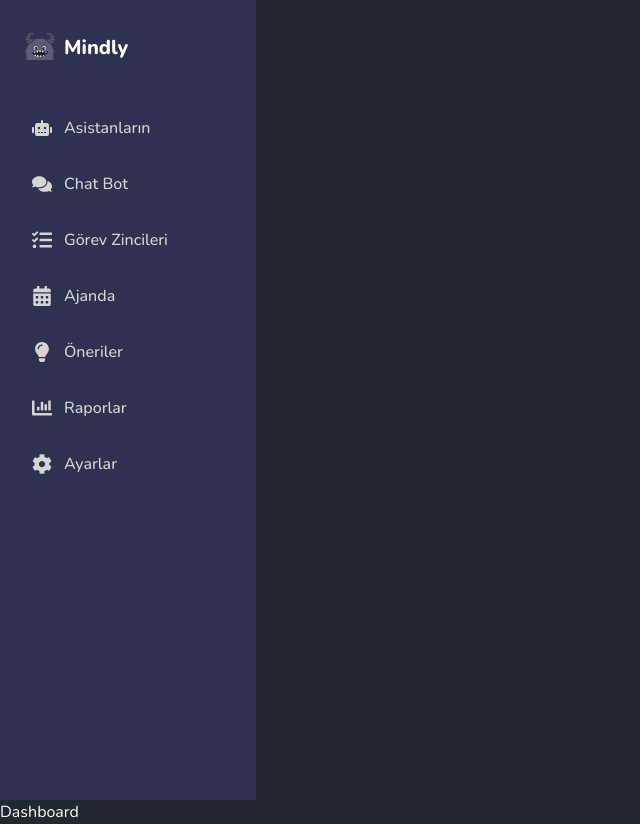
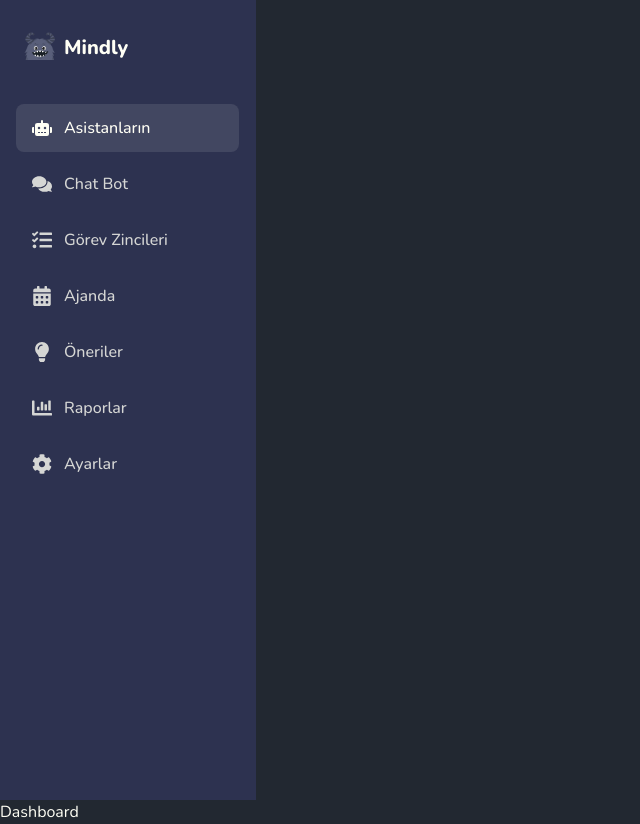
Before and after one commit to poyrazavsever/mindly, a Next.js app: page /dashboard in a window 1280 px wide. Shown: the whole page, without its empty margins (0-640 px from the left). Built offline with nearby package versions, Linux system fonts and the light colour scheme; no server answers.

Commit message:
feat: added active class with classnames

```diff
--- a/components/layout/sidebar.tsx
+++ b/components/layout/sidebar.tsx
@@ -1,5 +1,7 @@
 import React from 'react'
+import { useRouter } from 'next/router'
 import { FaRobot, FaComments, FaTasks, FaCalendarAlt, FaLightbulb, FaChartBar, FaCog } from 'react-icons/fa'
+import classNames from 'classnames'
 
 const sidebarLinks = [
   {
@@ -40,6 +42,8 @@ const sidebarLinks = [
 ]
 
 const Sidebar = () => {
+  const router = useRouter()
+
   return (
     <aside className="h-screen w-64 bg-secondary flex flex-col py-8 px-4 border-r border-secondary/40">
       {/* Logo */}
@@ -53,7 +57,12 @@ const Sidebar = () => {
           <a
             key={link.href}
             href={link.href}
-            className="flex items-center gap-3 px-4 py-3 rounded-lg text-primary/80 hover:bg-primary/10 hover:text-primary transition-colors font-medium"
+            className={classNames(
+              "flex items-center gap-3 px-4 py-3 rounded-lg font-medium transition-colors",
+              router.pathname === link.href
+                ? "bg-primary/10 text-primary"
+                : "text-primary/80 hover:bg-primary/10 hover:text-primary"
+            )}
           >
             {link.icon}
             <span>{link.label}</span>
--- a/package.json
+++ b/package.json
@@ -10,6 +10,7 @@
   },
   "dependencies": {
     "@supabase/supabase-js": "^2.50.0",
+    "classnames": "^2.5.1",
     "next": "15.3.3",
     "pnpm": "^10.12.1",
     "react": "^19.0.0",
```
Also changed, not shown: 1 other file (tests, documents, lock files or other folders).
